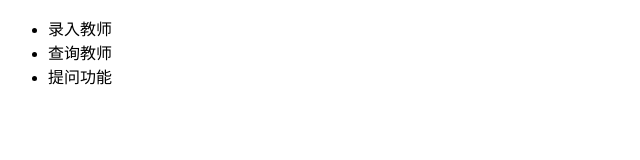
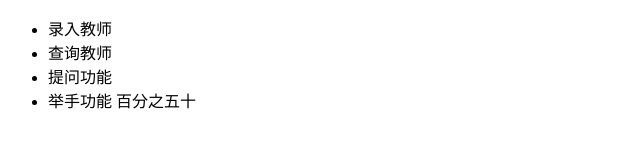
Before and after one commit to Liyangbo01/teacher, a plain HTML site: page index.html in a window 1280 px wide. Shown: the whole page, without its empty margins (0-640 px from the left). Drawn offline with Linux system fonts and the light colour scheme.

Commit message:
举手功能已经完成百分之五十

```diff
--- a/index.html
+++ b/index.html
@@ -9,6 +9,7 @@
         <li>录入教师</li>
         <li>查询教师</li>
         <li>提问功能</li>
+        <li>举手功能 百分之五十</li>
 
     </ul>
 </body>
```
